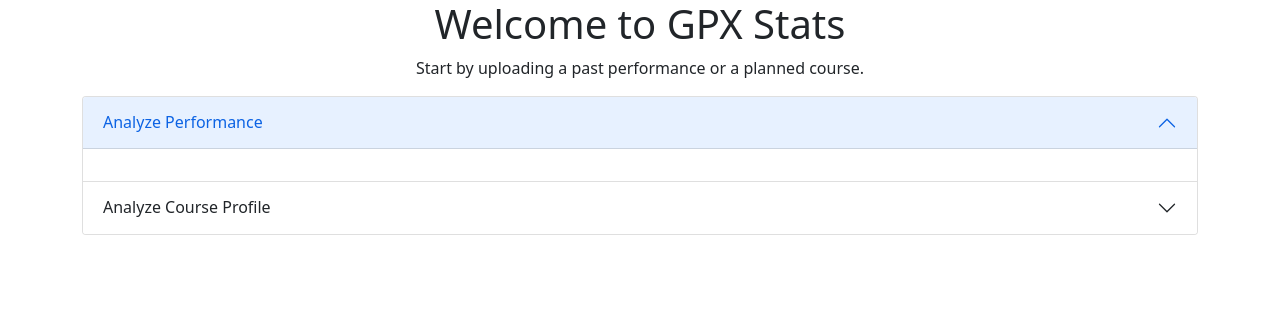
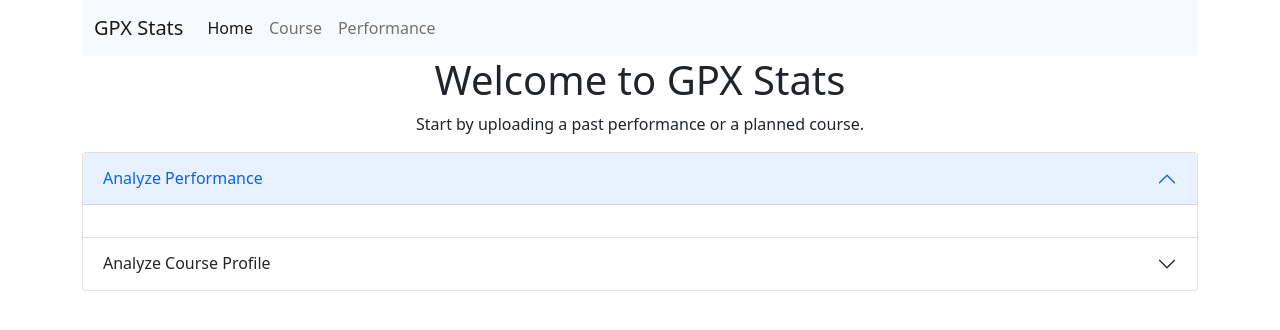
Before and after one commit to sudoale/gpx_stats, a Flask app: page / in a window 1280 px wide. Shown: the top 330 px of the page. Run offline with Flask 2, Linux system fonts and the light colour scheme; some libraries are stand-ins or nearby versions.

Commit message:
Added additional htmls with corresponding routes

```diff
--- a/app.py
+++ b/app.py
@@ -36,7 +36,17 @@ def process_file_upload(file, file_type):
 
 @app.route('/', methods=['GET'])
 def home():
-    return render_template('index.html')
+    return render_template('index.html', location='home')
+
+
+@app.route('/course', methods=['GET'])
+def course():
+    return render_template('course.html', location='course')
+
+
+@app.route('/performance', methods=['GET'])
+def performance():
+    return render_template('performance.html', location='performance')
 
 
 @app.route('/analyze/performance', methods=['GET'])
--- a/templates/base.html
+++ b/templates/base.html
@@ -11,6 +11,29 @@
     {% endblock %}
 </head>
 <body>
+<div class="container">
+    <nav class="navbar navbar-expand-lg navbar-light bg-light">
+  <div class="container-fluid">
+    <a class="navbar-brand" href="#">GPX Stats</a>
+    <button class="navbar-toggler" type="button" data-bs-toggle="collapse" data-bs-target="#navbarNav" aria-controls="navbarNav" aria-expanded="false" aria-label="Toggle navigation">
+      <span class="navbar-toggler-icon"></span>
+    </button>
+    <div class="collapse navbar-collapse" id="navbarNav">
+      <ul class="navbar-nav">
+        <li class="nav-item">
+          <a class="nav-link {{ 'active' if location == 'home' else '' }}" aria-current="page" href="/">Home</a>
+        </li>
+        <li class="nav-item">
+          <a class="nav-link {{ 'active' if location == 'course' else '' }}" href="/course">Course</a>
+        </li>
+        <li class="nav-item">
+          <a class="nav-link {{ 'active' if location == 'performance' else '' }}" href="/performance">Performance</a>
+        </li>
+      </ul>
+    </div>
+  </div>
+</nav>
+</div>
 {% block content %}
 {% endblock %}
 </body>
```
Also changed, not shown: templates/course.html (added, +10 -0 lines), templates/performance.html (added, +10 -0 lines).
